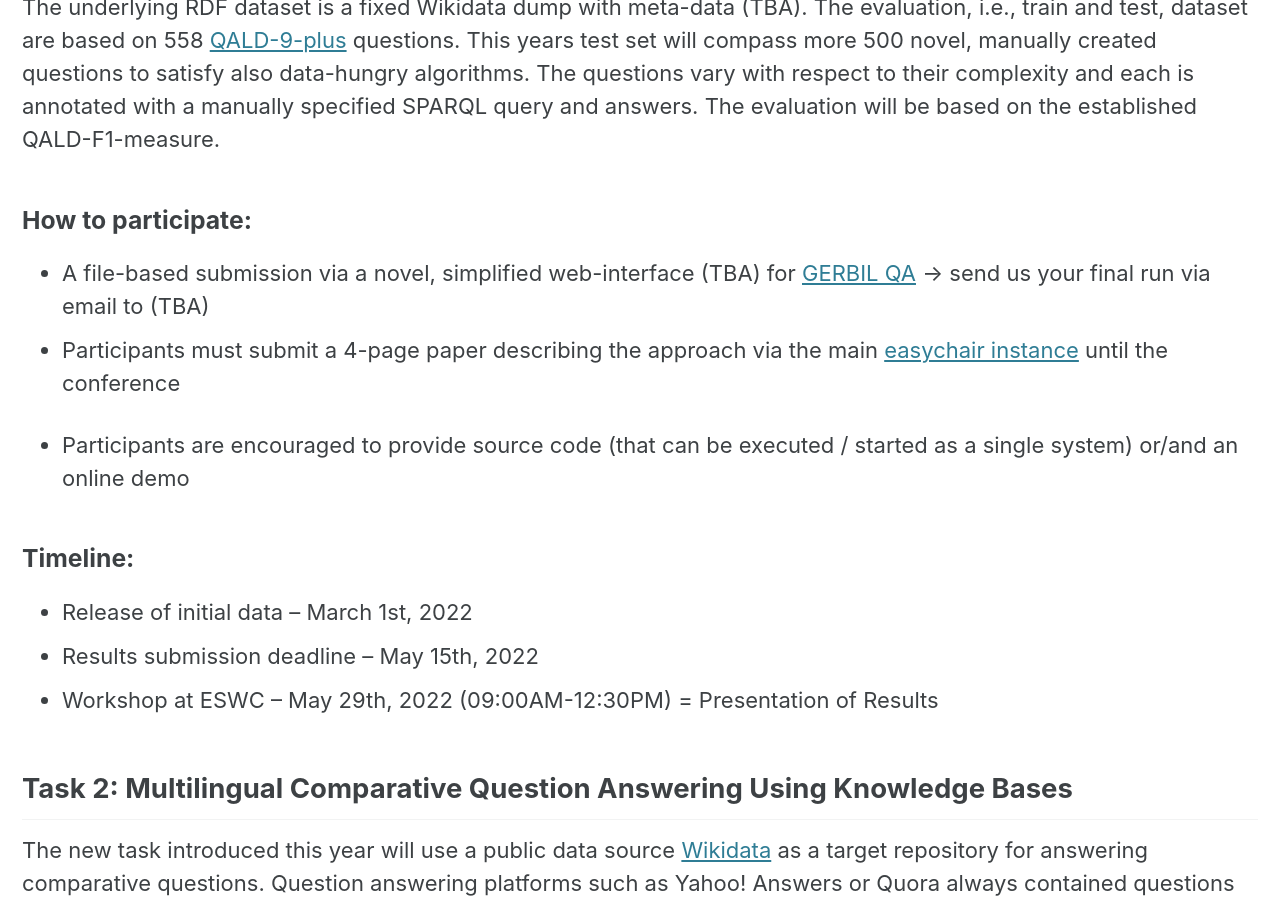
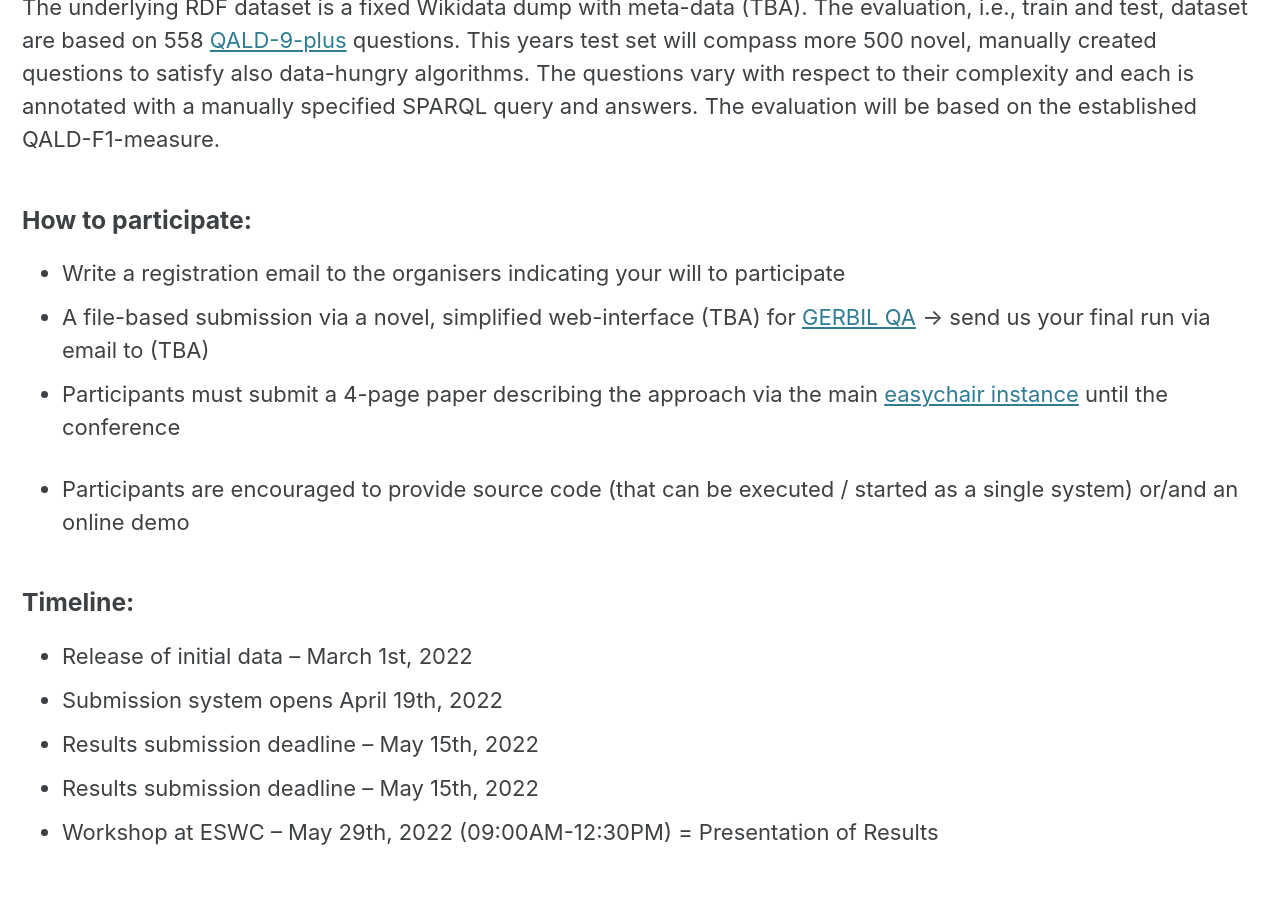
Before and after one commit to semantic-systems/nliwod-workshop, a Jekyll site: the page built from challenge.md, in a window 1280 px wide and 900 px high, scrolled down 1062 px. Built offline with Jekyll 4.4.1, drawn with Linux system fonts in a browser that asks for light colours; cached includes are drawn as plain includes.

Commit message:
Update challenge.md

```diff
--- a/challenge.md
+++ b/challenge.md
@@ -20,6 +20,7 @@ Given the diversity of languages used on the Web, there is an increasing need to
 The underlying RDF dataset is a fixed Wikidata dump with meta-data (TBA). The evaluation, i.e., train and test, dataset are based on 558 [QALD-9-plus](https://github.com/Perevalov/qald_9_plus) questions. This years test set will compass more 500 novel, manually created questions to satisfy also data-hungry algorithms. The questions vary with respect to their complexity and each is annotated with a manually specified SPARQL query and answers. The evaluation will be based on the established QALD-F1-measure.
 
 ### How to participate:
+* Write a registration email to the organisers indicating your will to participate
 * A file-based submission via a novel, simplified web-interface (TBA) for [GERBIL QA](https://gerbil-qa.aksw.org/gerbil) -> send us your final run via email to (TBA)
 * Participants must submit a 4-page paper describing the approach via the main [easychair instance](https://easychair.org/conferences/?conf=nliwod7) until the conference
 
@@ -27,6 +28,8 @@ The underlying RDF dataset is a fixed Wikidata dump with meta-data (TBA). The ev
 
 ### Timeline:
 * Release of initial data – March 1st, 2022
+* Submission system opens April 19th, 2022
+* Results submission deadline – May 15th, 2022
 * Results submission deadline – May 15th, 2022
 * Workshop at ESWC – May 29th, 2022 (09:00AM-12:30PM) = Presentation of Results
 
```
